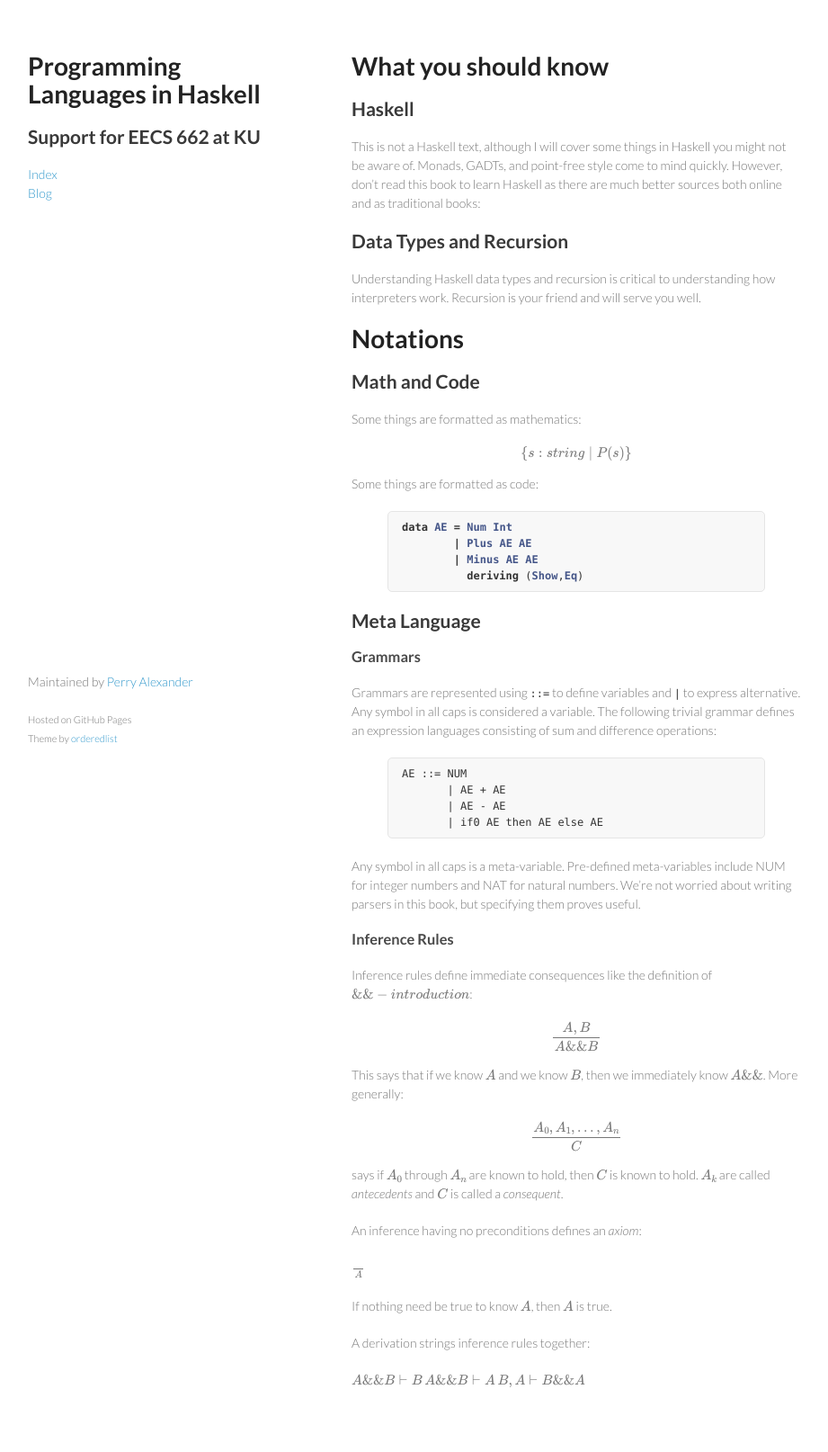
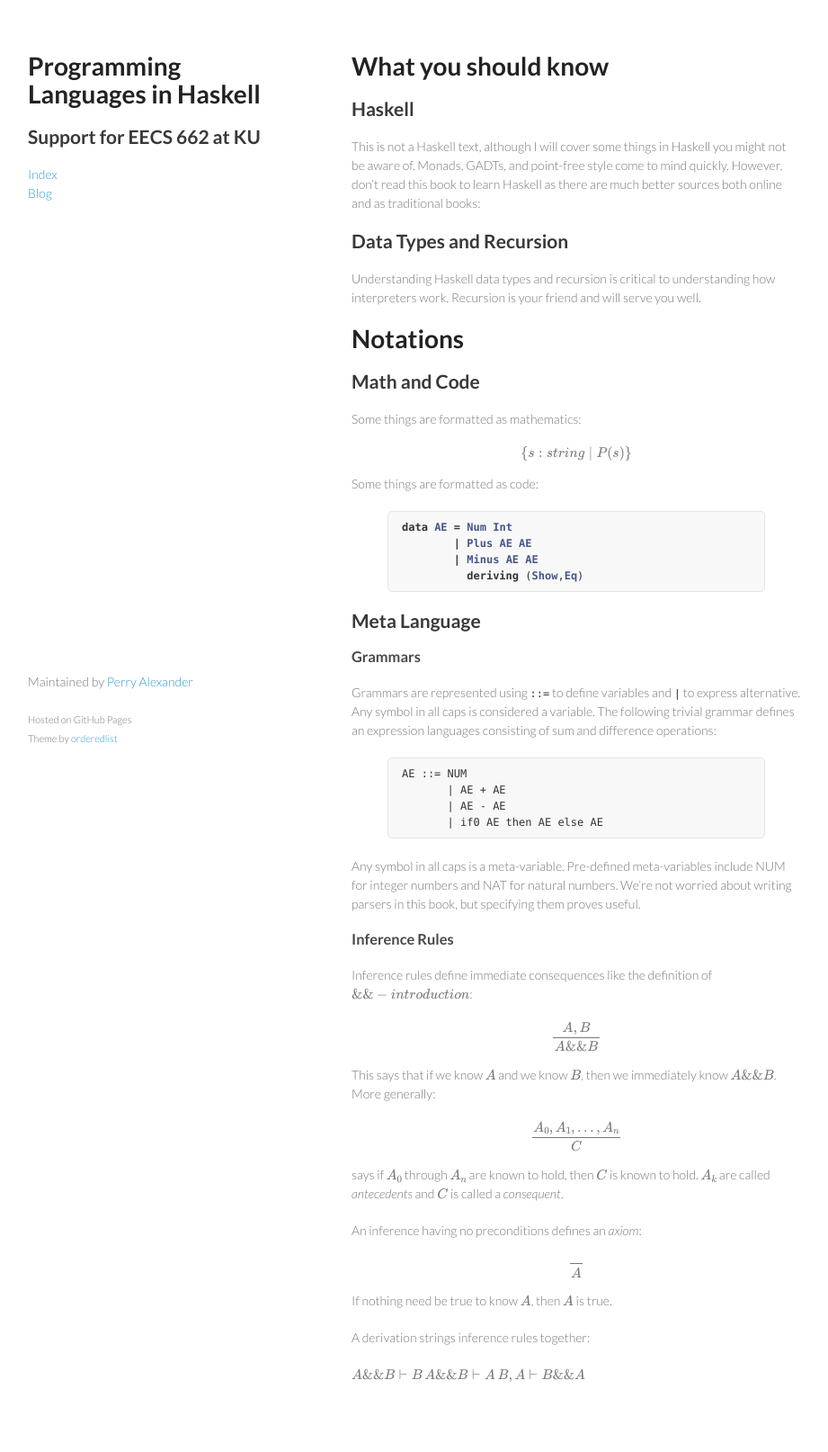
Before and after one commit to ku-sldg/plih, a Jekyll site: the page built from _posts/2016-06-13-Notations-and-Preliminaries.md, in a window 1280 px wide. Shown: the whole page at 90% size, without its empty margins (179-1100 px from the left). Built offline with Jekyll 4.4.1, drawn with Linux system fonts in a browser that asks for light colours; formulas are drawn with MathJax 3.

Commit message:
working on rule formatting

```diff
--- a/_posts/2016-06-13-Notations-and-Preliminaries.md
+++ b/_posts/2016-06-13-Notations-and-Preliminaries.md
@@ -52,7 +52,7 @@ Inference rules define immediate consequences like the definition of $\&\&-intro
 
 $$\frac{A, B}{A \&\& B}$$
 
-This says that if we know $A$ and we know $B$, then we immediately know $A \&\& $.  More generally:
+This says that if we know $A$ and we know $B$, then we immediately know $A \&\& B$.  More generally:
 
 $$\frac{A_0,A_1,\ldots,A_n}{C}$$
 
@@ -60,12 +60,12 @@ says if $A_0$ through $A_n$ are known to hold, then $C$ is known to hold.  $A_k$
 
 An inference having no preconditions defines an _axiom_:
 
-$\frac{}{A}$
+$$\frac{}{A}$$
 
 If nothing need be true to know $A$, then $A$ is true.
 
 A derivation strings inference rules together:
 
-$A \&\& B \vdash B$
-$A \&\& B \vdash A$
-$B, A \vdash B \&\& A$
+$$A \&\& B \vdash B$$
+$$A \&\& B \vdash A$$
+$$B, A \vdash B \&\& A$$
```
